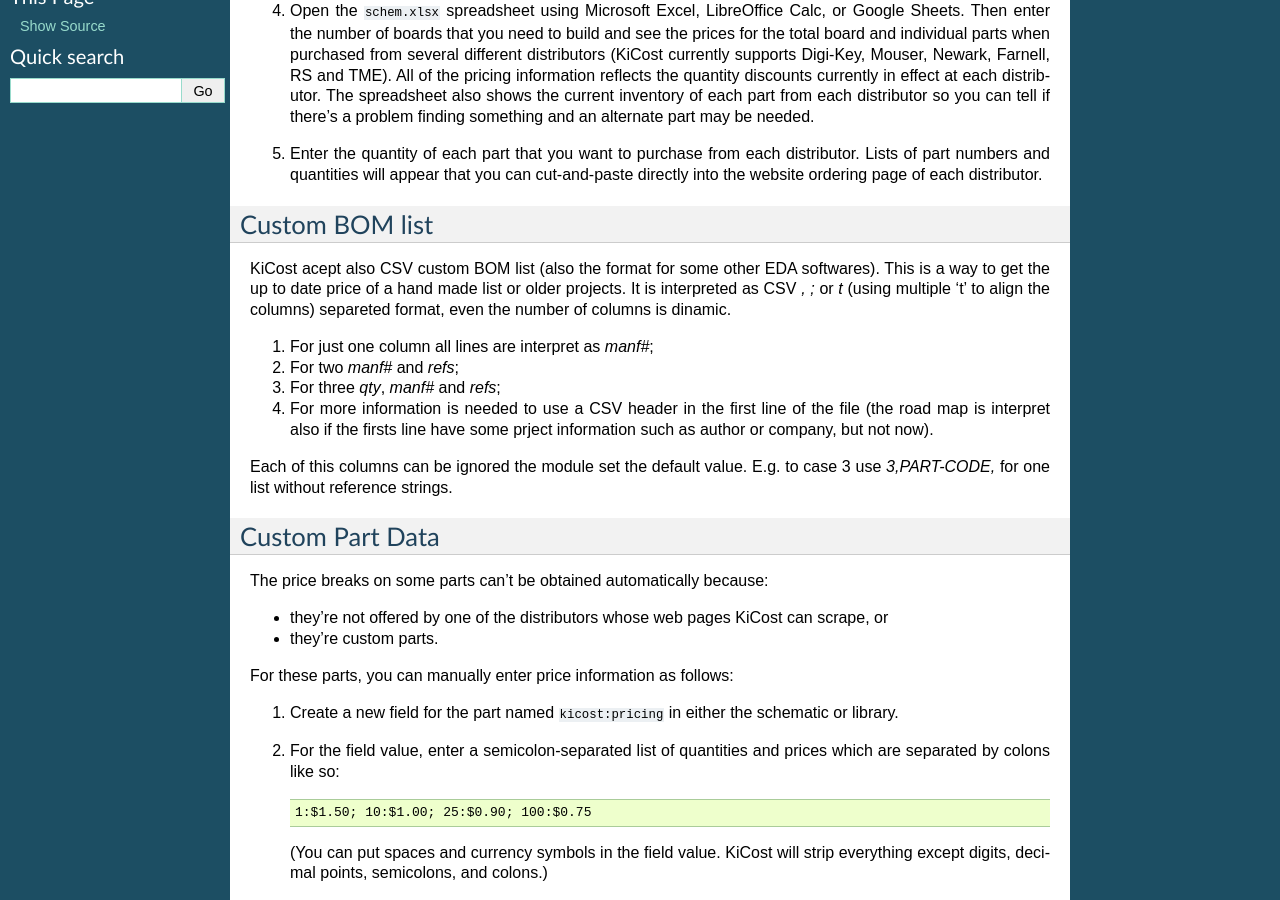
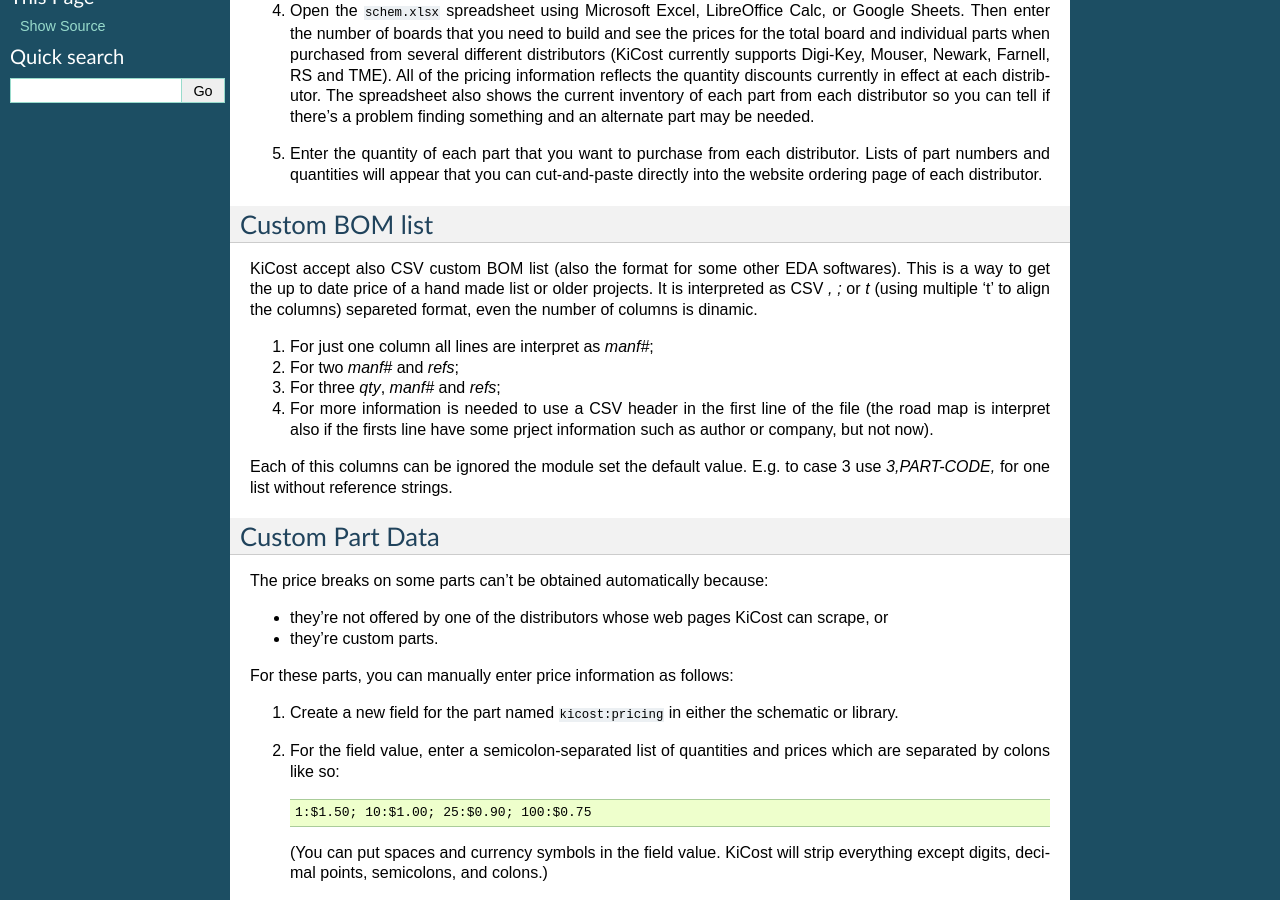
Before and after one commit to hildogjr/KiCost, a Sphinx documentation site: the page built from docs/usage.rst, in a window 1280 px wide and 900 px high, scrolled down 510 px. Built offline with Sphinx 7.4.7, drawn with Linux system fonts in a browser that asks for light colours; some of the changed text lies outside the part shown.

Commit message:
Fixed documentation

```diff
--- a/docs/usage.rst
+++ b/docs/usage.rst
@@ -40,7 +40,7 @@ circuit boards developed with KiCad. Typical use is as follows:
 Custom BOM list
 ------------------------
 
-KiCost acept also CSV custom BOM list (also the format for some other EDA softwares). This is a way to get the up to date price of a hand made list or older projects. It is interpreted as CSV `,` `;` or `\t` (using multiple '\t' to align the columns) separeted format, even the number of columns is dinamic.
+KiCost accept also CSV custom BOM list (also the format for some other EDA softwares). This is a way to get the up to date price of a hand made list or older projects. It is interpreted as CSV `,` `;` or `\t` (using multiple '\t' to align the columns) separeted format, even the number of columns is dinamic.
 
 1. For just one column all lines are interpret as `manf#`;
 2. For two `manf#` and `refs`;
```
Also changed, not shown: other parts of docs/usage.rst (+1 -1 lines).
